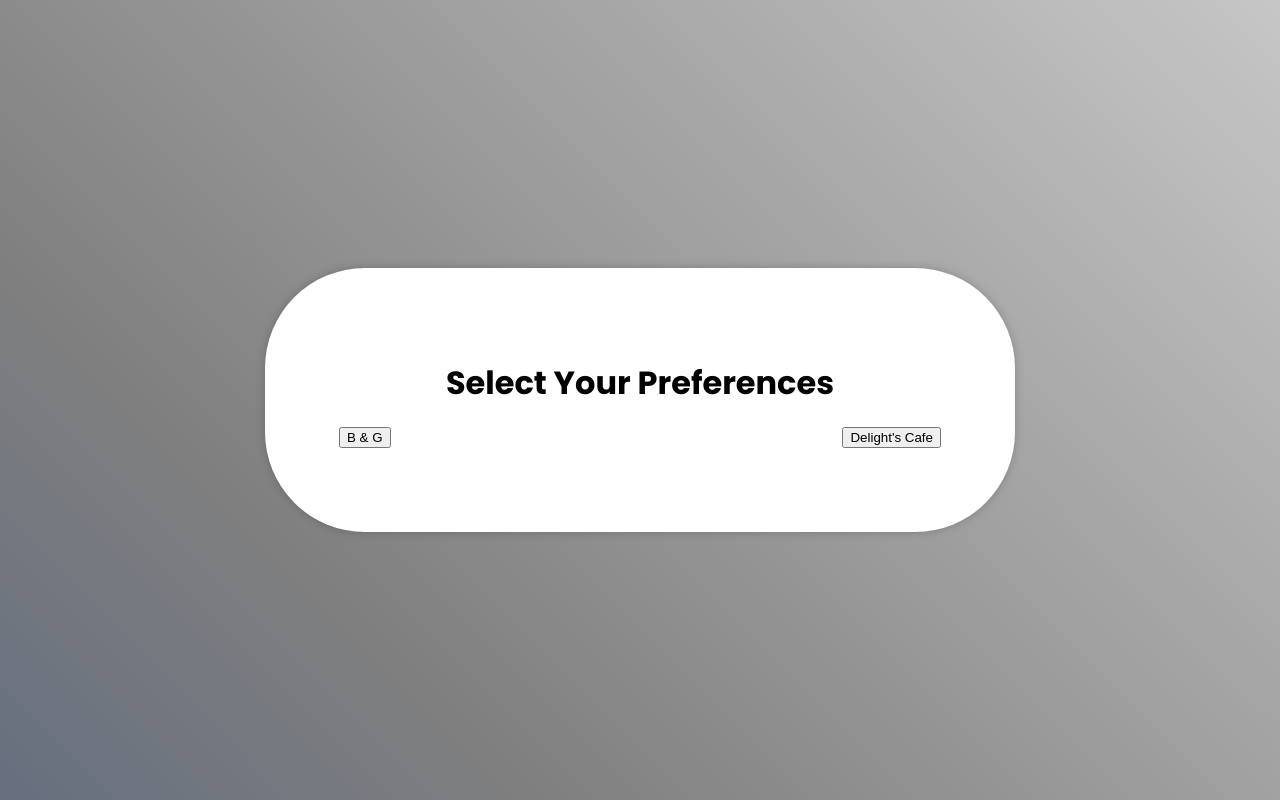
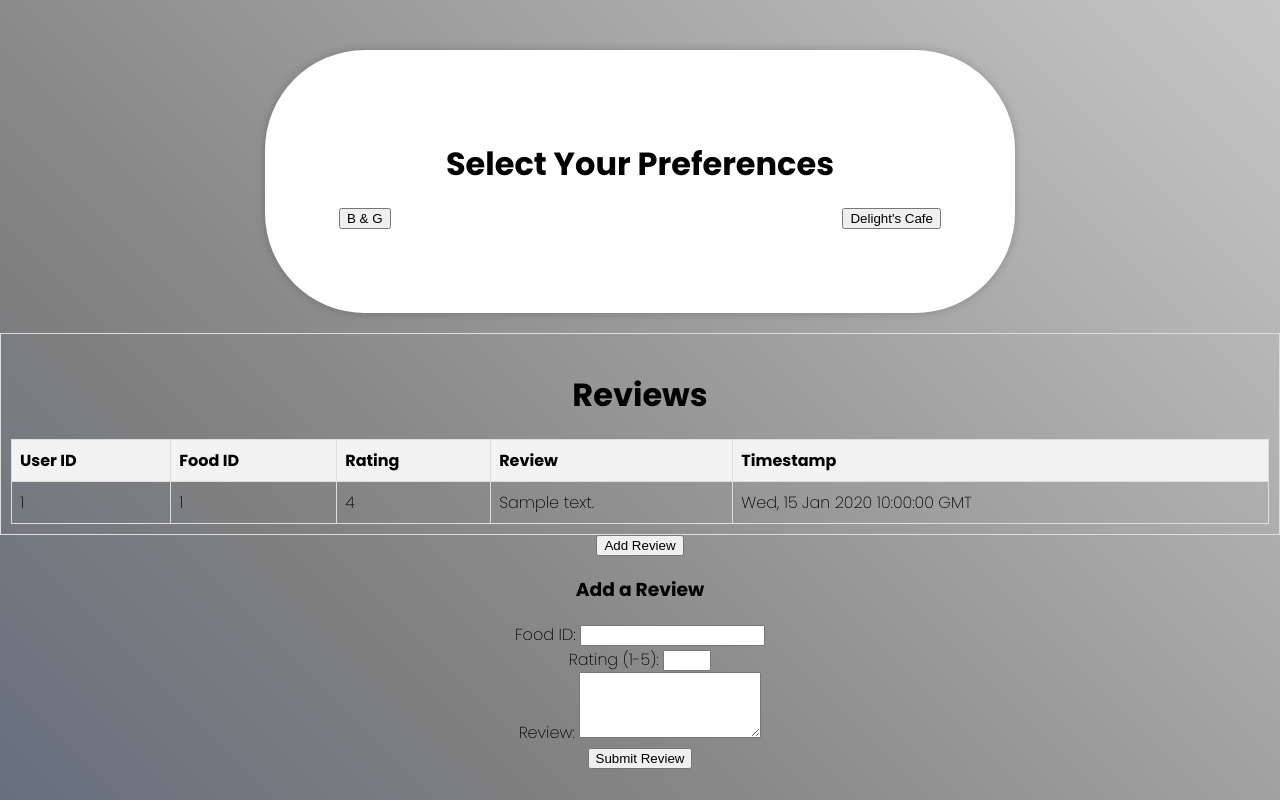
Before and after one commit to JackJack7890/MoraviYum_Food_Review_Website, a Flask app: page /review in a window 1280 px wide. Run offline with Flask 3, Linux system fonts and the light colour scheme; the visitor is signed in with stand-in values (Sample User, id 1); tables that the repository leaves empty hold one stand-in row (values such as "Sample post").

Commit message:
Added some code in javascript for tables and storing results and retrieving from database

```diff
--- a/server.py
+++ b/server.py
@@ -65,6 +65,106 @@
     email = session.get('email').strip()
     user_handle = get_user_handle(email)
     return render_template('review.html', user_handle=user_handle)
+
+@app.route('/get_reviews', methods=['GET'])
+def get_reviews():
+    cursor, connection = connectToMySQL()
+    #cursor = conn.cursor(dictionary=True)  # Fetch as dictionary to make JSON conversion easier
+
+    use_db = f"USE {os.getenv('MYSQL_DATABASE')}"
+    cursor.execute(use_db)
+
+    cursor = connection.cursor(dictionary=True)
+
+    cursor.execute('SELECT user_id, food_id, rating, review, time_stamp FROM reviews')
+    reviews = cursor.fetchall()
+
+    connection.commit()
+    cursor.close()
+    connection.close()
+
+    return jsonify(reviews)
+
+@app.route('/fetch_vendor_foods', methods=['GET'])
+def fetch_vendor_foods():
+    '''
+    Grabs the food data of a specified vendor from the database and returns it.
+    '''
+    try:
+        # Retrieve vendor name from query parameters
+        vendor_name = request.args.get('vendor', None)
+
+        if vendor_name is None:
+            return jsonify({"error": "Vendor name is required"}), 400
+
+        cursor, connection = connectToMySQL()
+        use_db = "USE MoraviYum;"
+        cursor.execute(use_db)
+
+        query = """
+        SELECT
+            f.food_name,
+            f.food_id,
+            f.price,
+            f.calories,
+            f.avg_rating,
+            i.image_url
+        FROM
+            foods f
+        LEFT JOIN
+            images i ON f.food_id = i.food_id
+        WHERE
+            f.vendor = %s;
+        """
+
+        cursor.execute(query, (vendor_name,))
+        rows = cursor.fetchall()
+        connection.close()
+
+        # Format the result into a list of dictionaries for easier consumption by the client
+        foods = []
+        for row in rows:
+            food = {
+                "food_name": row[0],
+                "food_id": row[1],
+                "price": row[2],
+                "calories": row[3],
+                "avg_rating": row[4],
+                "image_url": row[5]
+            }
+            foods.append(food)
+
+        return jsonify(foods)
+
+    except Exception as e:
+        import traceback
+        traceback.print_exc()
+        return jsonify({"error": str(e)}), 500
+
+@app.route('/submit_review', methods=['POST'])
+def submit_review():
+    # Get data from the request
+    user_id = request.json.get('user_id')
+    food = request.json.get('food')
+    rating = request.json.get('rating')
+    review_text = request.json.get('review')
+
+    # Connect to the database and insert the review
+    cursor, connection = connectToMySQL()
+
+    use_db = f"USE {os.getenv('MYSQL_DATABASE')}"
+    cursor.execute(use_db)
+
+    cursor.execute('''
+        INSERT INTO reviews (user_id, food_id, rating, review)
+        VALUES (%s, %s, %s, %s)
+    ''', (user_id, food, rating, review_text))
+
+    connection.commit()
+    cursor.close()
+    connection.close()
+
+    return jsonify({'message': 'Review submitted successfully!'}), 200
 
 def get_user_handle(email):
     cursor, connection = connectToMySQL()
--- a/static/review_app.js
+++ b/static/review_app.js
@@ -51,3 +51,123 @@
     const dropdown = document.getElementById('dropdown2');
     dropdown.style.display = 'none';
 })
+
+// Array to hold review data (this would typically come from a database)
+const reviews = [];
+
+// Function to display reviews in the review list
+function displayReviews() {
+    const reviewList = document.getElementById('review_list');
+    reviewList.innerHTML = ''; // Clear existing reviews
+
+    // Loop through the reviews array and create list items
+    reviews.forEach((review) => {
+        const reviewItem = document.createElement('div');
+        reviewItem.classList.add('review-item');
+        reviewItem.innerHTML = `
+            <strong>User ID:</strong> ${review.user_id}<br>
+            <strong>Food ID:</strong> ${review.food_id}<br>
+            <strong>Rating:</strong> ${review.rating}<br>
+            <strong>Review:</strong> ${review.review}<br>
+            <strong>Time:</strong> ${review.time_stamp}
+        `; // Format the review information
+        reviewList.appendChild(reviewItem); // Add review to the list
+    });
+}
+
+// Add event listener to the button for showing the review form
+document.getElementById('show_review_form').addEventListener('click', () => {
+    document.getElementById('reviewForm').style.display = 'block'; // Show the form
+});
+
+// Add event listener to the form for submitting a new review
+document.getElementById('reviewForm').addEventListener('submit', (event) => {
+    event.preventDefault(); // Prevent the default form submission
+
+    // Gather form data
+    const user_id = document.getElementById('user_id').value; // Get user_id from hidden input
+    const food = parseInt(document.getElementById('food').value);
+    const rating = parseInt(document.getElementById('rating').value);
+    const review_text = document.getElementById('review_text').value;
+
+    // Create a new review object
+    const newReview = {
+        user_id: user_id,
+        food: food,
+        rating: rating,
+        review: review_text
+    };
+
+    // Make a POST request to submit the review
+    fetch('/submit_review', {
+        method: 'POST',
+        headers: {
+            'Content-Type': 'application/json'
+        },
+        body: JSON.stringify(newReview)}) // Convert the object to JSON
+        .then(data => {
+            document.getElementById('reviewForm').reset();
+            document.getElementById('reviewForm').style.display = 'none'; // Hide the form after submission
+    })
+});
+
+document.addEventListener('DOMContentLoaded', () => {
+    // Fetch reviews when the page loads
+    fetch('/get_reviews')
+        .then(response => response.json())
+        .then(reviews => {
+            populateReviewTable(reviews);
+        })
+        .catch(error => console.error('Error fetching reviews:', error));
+});
+
+// Function to populate the review table
+function populateReviewTable(reviews) {
+    const reviewList = document.getElementById('review_list');
+
+    // Create a table element
+    const table = document.createElement('table');
+    table.classList.add('review-table');  // Optional: Add a class for styling
+
+    // Create table header
+    const headerRow = document.createElement('tr');
+    const headers = ['User ID', 'Food ID', 'Rating', 'Review', 'Timestamp'];
+    headers.forEach(headerText => {
+        const header = document.createElement('th');
+        header.textContent = headerText;
+        headerRow.appendChild(header);
+    });
+    table.appendChild(headerRow);
+
+    // Populate the table rows with review data
+    reviews.forEach(review => {
+        const row = document.createElement('tr');
+
+        // Create table cells for each piece of data
+        const userIdCell = document.createElement('td');
+        userIdCell.textContent = review.user_id;
+        row.appendChild(userIdCell);
+
+        const foodIdCell = document.createElement('td');
+        foodIdCell.textContent = review.food_id;
+        row.appendChild(foodIdCell);
+
+        const ratingCell = document.createElement('td');
+        ratingCell.textContent = review.rating;
+        row.appendChild(ratingCell);
+
+        const reviewCell = document.createElement('td');
+        reviewCell.textContent = review.review;
+        row.appendChild(reviewCell);
+
+        const timeStampCell = document.createElement('td');
+        timeStampCell.textContent = review.time_stamp;
+        row.appendChild(timeStampCell);
+
+        // Append the row to the table
+        table.appendChild(row);
+    });
+
+    // Add the table to the review list container
+    reviewList.appendChild(table);
+}
--- a/templates/review.html
+++ b/templates/review.html
@@ -40,6 +40,63 @@
         </div>
     </div>
 
+    <style>
+        .scrollable-container {
+        max-height: 400px;
+        overflow-y: scroll;
+        border: 1px solid #ddd;
+        padding: 10px;
+        width: 100%; /* Adjust width as necessary */
+    }
+
+    table {
+        width: 100%;
+        border-collapse: collapse;
+    }
+
+    th, td {
+        border: 1px solid #ddd;
+        padding: 8px;
+        text-align: left;
+    }
+
+    th {
+        background-color: #f2f2f2;
+    }
+
+    .review-table {
+        width: 100%;  /* Table takes full width of the container */
+    }
+    </style>
+
+    <div class = "scrollable-container">
+        <div id="review_container" class="fade-in">
+            <h2 id="review_header">Reviews</h2>
+            <div id="review_list">
+                <!-- Reviews will be added here -->
+            </div>
+        </div>
+    </div>
+
+    <button id="show_review_form">Add Review</button>
+
+    <h3>Add a Review</h3>
+    <form id="reviewForm">
+    <input type="hidden" id="user_id" value="{{ user_handle }}">
+
+    <label for="food">Food ID:</label>
+    <input type="text" id="food" required><br>
+
+    <label for="rating">Rating (1-5):</label>
+    <input type="number" id="rating" min="1" max="5" required><br>
+
+    <label for="review_text">Review:</label>
+    <textarea id="review_text" rows="4" required></textarea><br>
+
+    <button type="submit">Submit Review</button>
+    </form>
+
+
     <script>
         // Wait for 3 seconds, then switch from the welcome panel to the dropdown panel
         setTimeout(function() {
```
